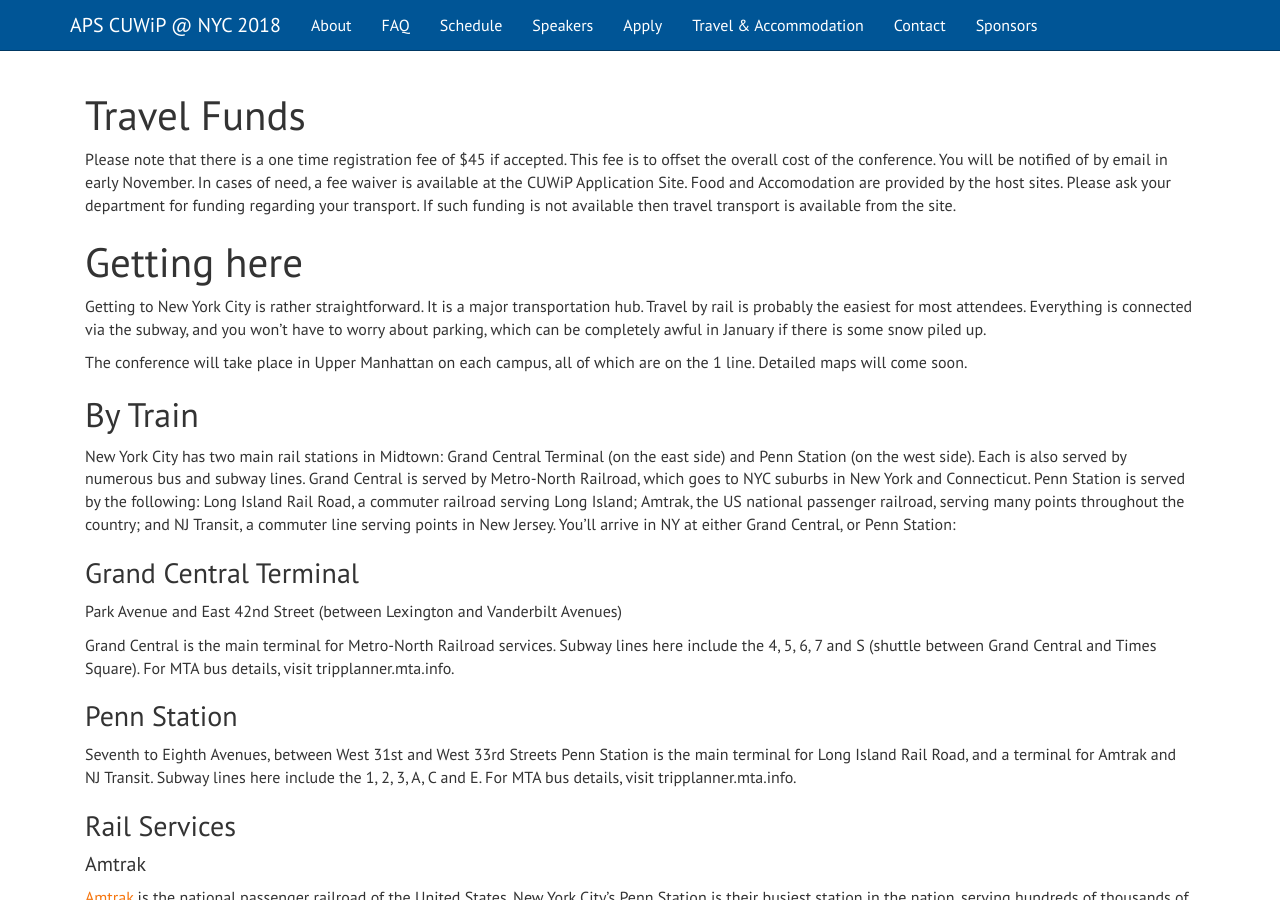
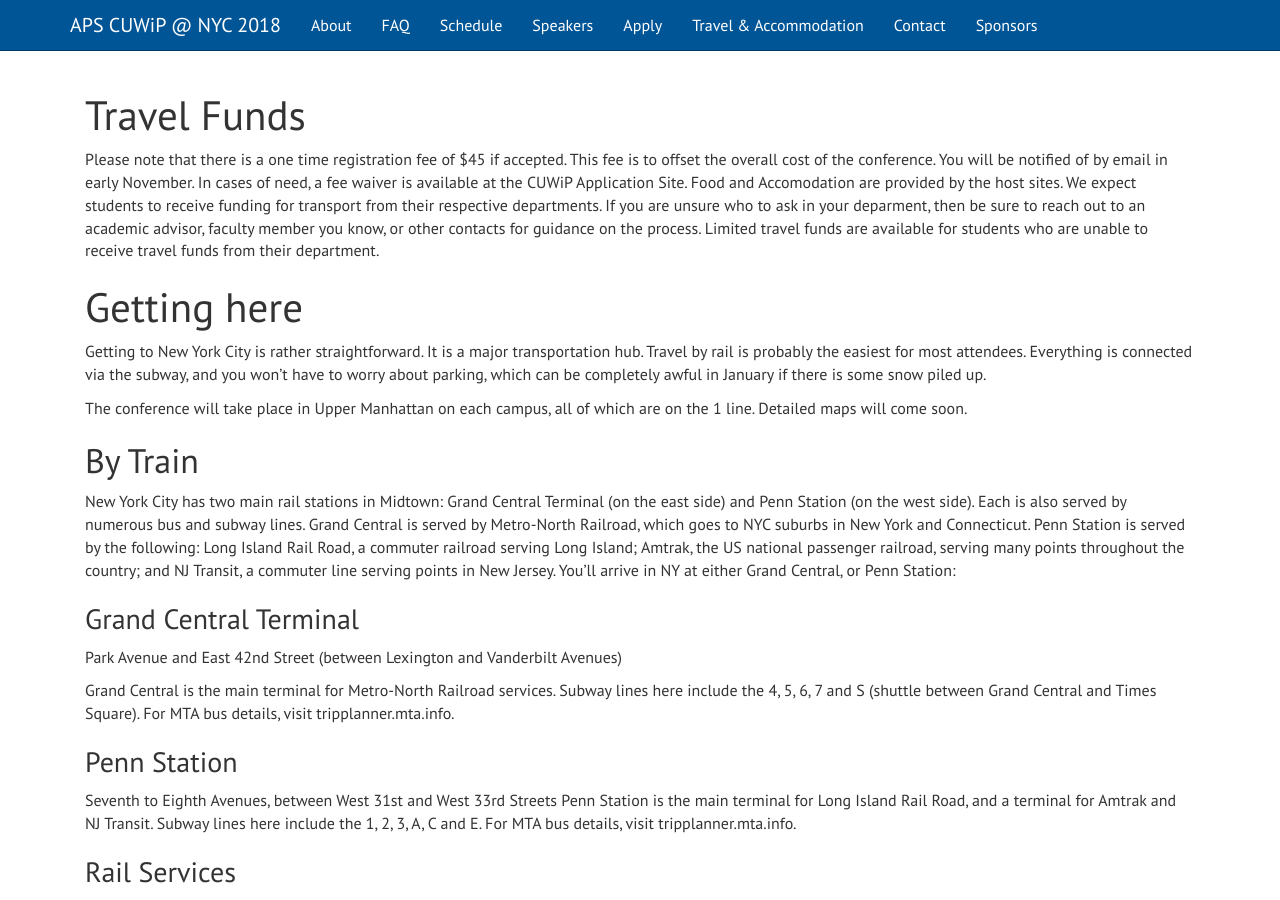
Before and after one commit to cuwip-nyc/cuwip-nyc.github.io, a Jekyll site: the page built from travel.md, in a window 1280 px wide and 900 px high. Built offline with Jekyll 4.4.1, drawn with Linux system fonts in a browser that asks for light colours.

```diff
--- a/travel.md
+++ b/travel.md
@@ -12,9 +12,11 @@
 fee is to offset the overall cost of the conference. You
 will be notified of by email in early November. In cases of need, a fee waiver
 is available at the CUWiP Application Site. Food and Accomodation are
-provided by the host sites. Please ask your
-department for funding regarding your transport. If such funding is not
-available then travel transport is available from the site.
+provided by the host sites. We expect students to receive funding for transport from their
+respective departments. If you are unsure who to ask in your deparment, then be
+sure to reach out to an academic advisor, faculty member you know, or other
+contacts for guidance on the process. Limited travel funds are available for
+students who are unable to receive travel funds from their department.
 
 # Getting here
 
```
Also changed, not shown: contact.md (+5 -3 lines), faq.md (+1 -1 lines), 3 other files.
